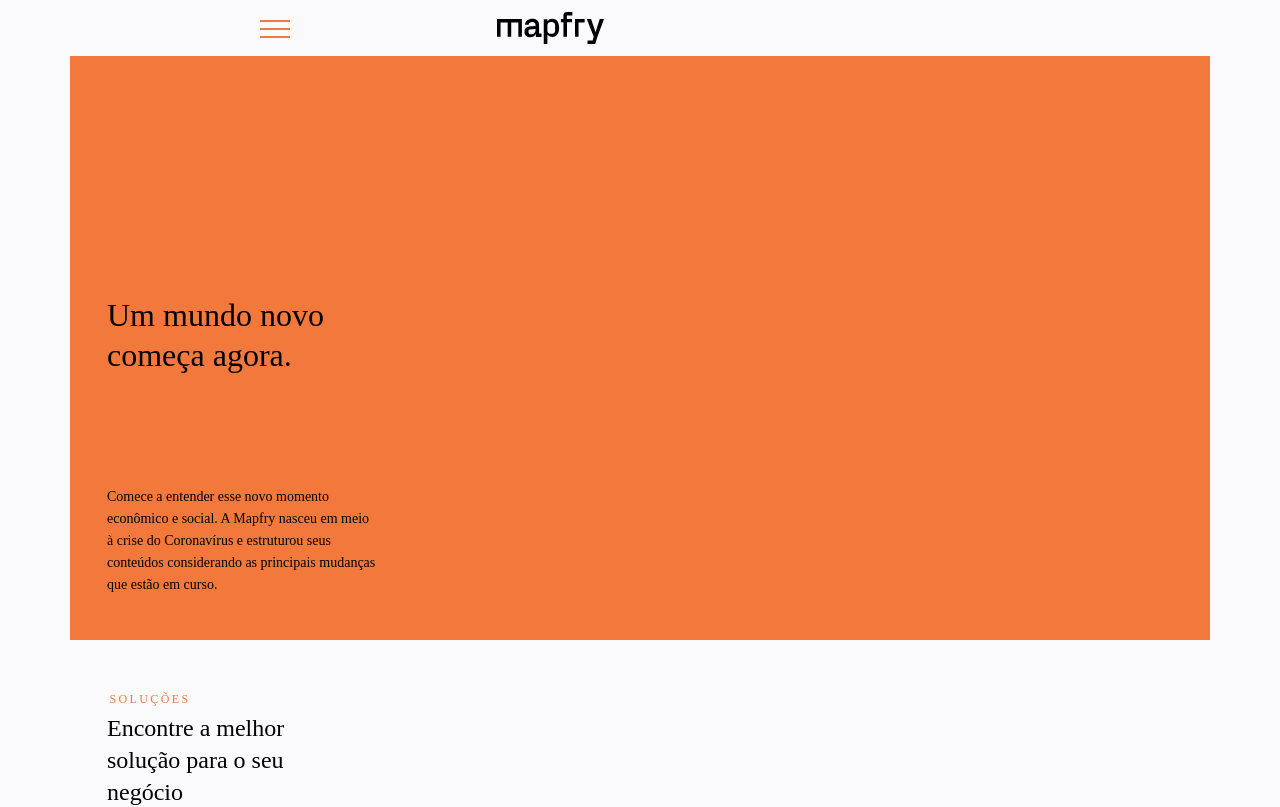
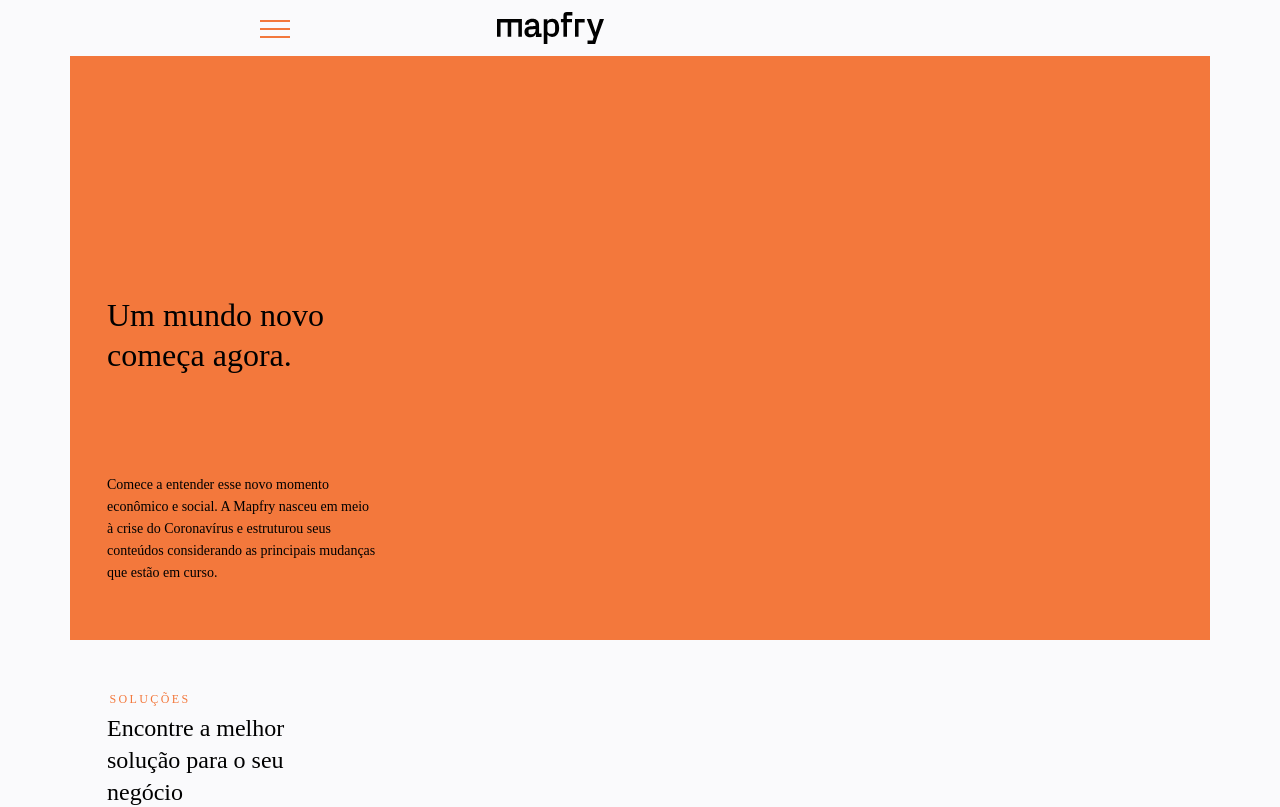
Before and after one commit to Mancini-Rafael/react-template-frontend, a React (Create React App) app: page / in a window 1280 px wide. Shown: the top 807 px of the page. Built offline with nearby package versions, Linux system fonts and the light colour scheme; a web font is replaced by a local one.

Commit message:
Change padding in banner text

```diff
--- a/src/components/home/Banner.scss
+++ b/src/components/home/Banner.scss
@@ -57,7 +57,7 @@
       font-size: 14px;
       line-height: 1.57;
       color: $black;
-      margin-top: 32px;
+      margin-top: 20px;
       margin-left: 37px;
     }
   }
```
